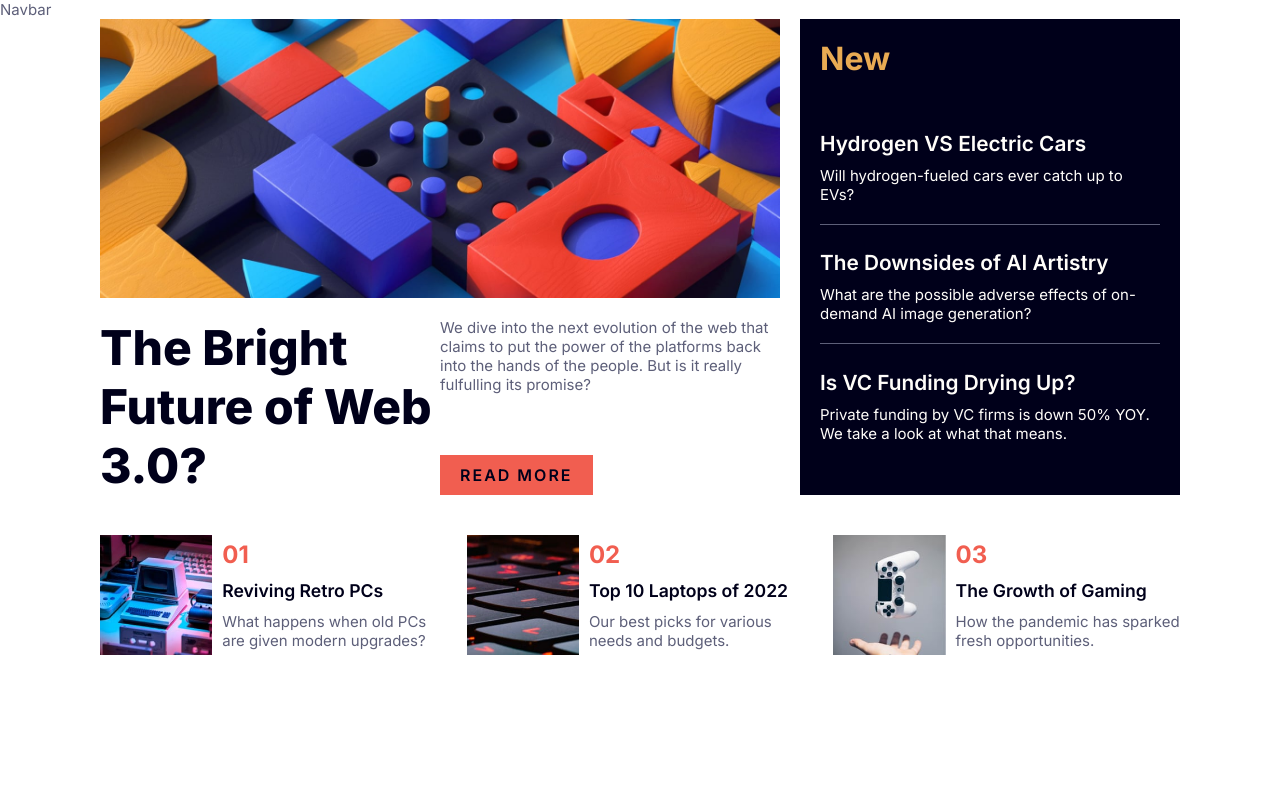
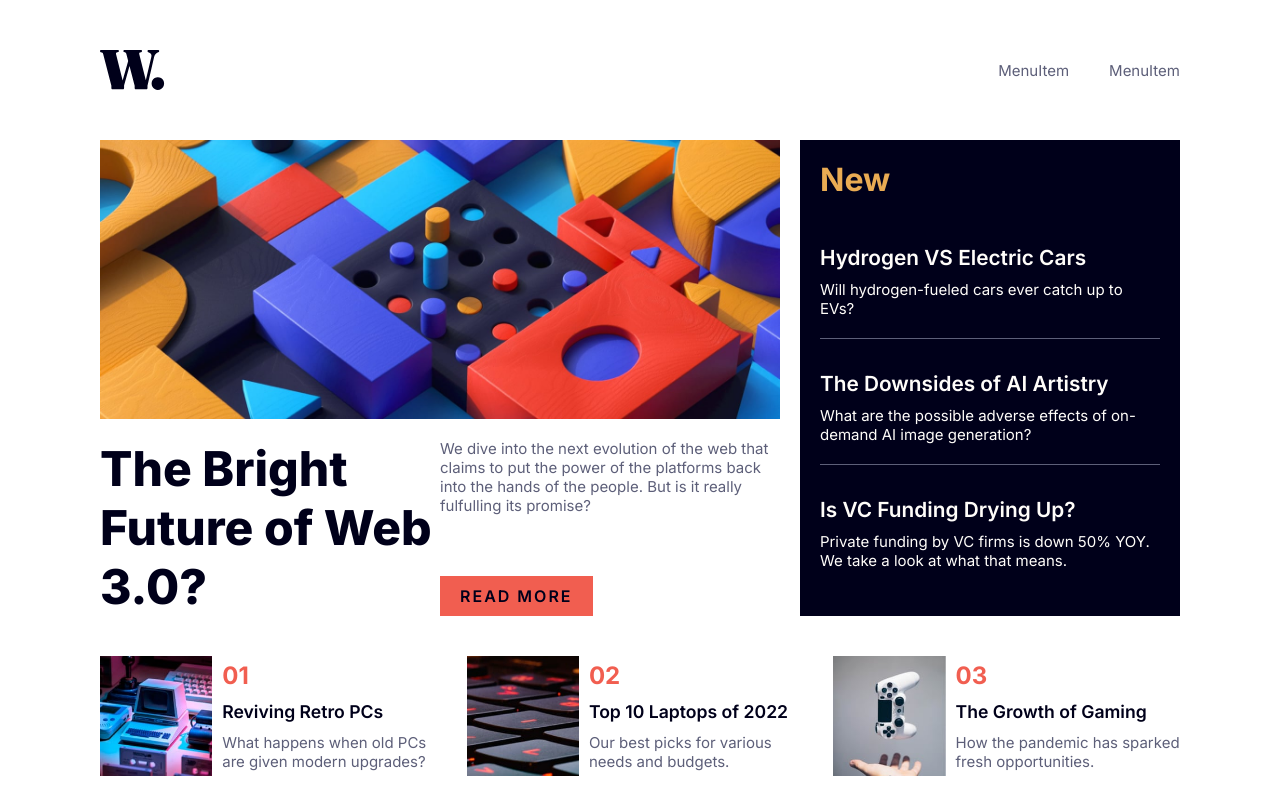
Before and after one commit to EjikeOdoh/homepage-react, a React (Vite) app: page / in a window 1280 px wide. Built offline with nearby package versions, Linux system fonts and the light colour scheme.

Commit message:
Style navbar

```diff
--- a/src/App.css
+++ b/src/App.css
@@ -86,4 +86,5 @@ main {
     display: flex;
     flex-direction: column;
     justify-content: space-around;
+    gap: 20px;
 }
--- a/src/components/Navbar.jsx
+++ b/src/components/Navbar.jsx
@@ -1,5 +1,21 @@
+import MenuItem from "./MenuItem";
+
+
+import Logo from '../assets/logo.svg'
+
+import styles from './Navbar.module.css'
+
 export default function Navbar() {
     return (
-        <div>Navbar</div>
+        <nav className={styles.navbar}>
+            <div className={styles.logo}>
+                <img src={Logo} />
+            </div>
+
+            <div className={styles.menu}>
+                <MenuItem />
+                <MenuItem />
+            </div>
+        </nav>
     )
 }
--- /dev/null
+++ b/src/components/Navbar.module.css
@@ -0,0 +1,16 @@
+.navbar {
+    display: flex;
+    align-items: center;
+    justify-content: space-between;
+    padding: 50px 100px;
+}
+
+.logo {
+    display: flex;
+}
+
+.menu {
+    display: flex;
+    align-items: center;
+    gap: 40px;
+}
```
